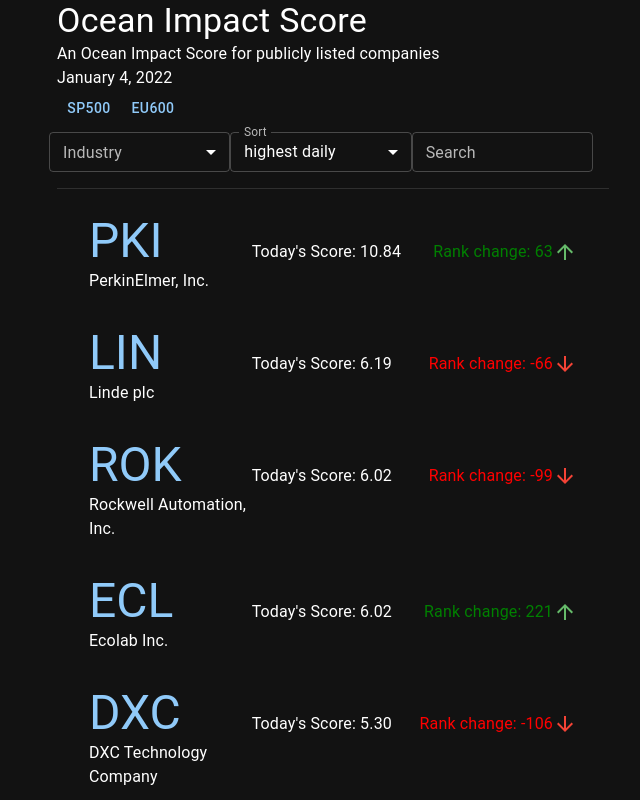
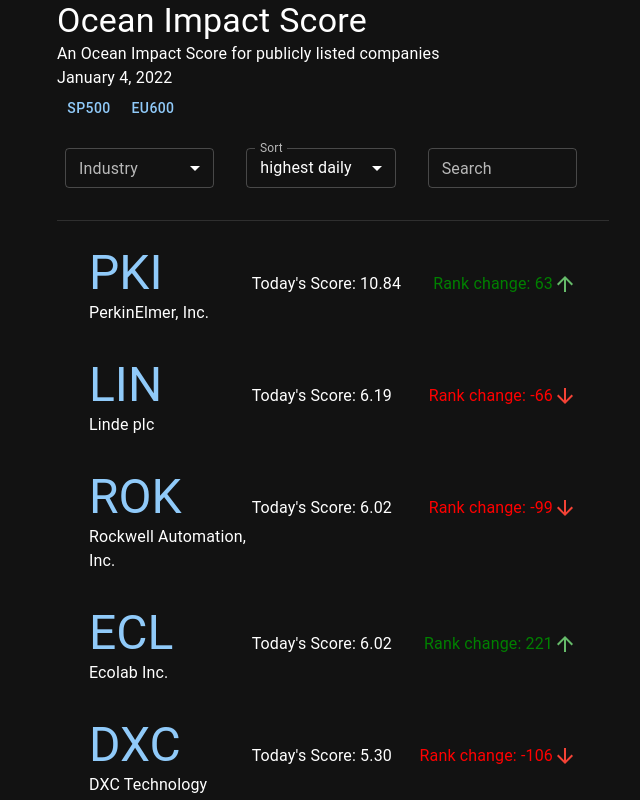
Before and after one commit to pbio/Ocean-Impact-Score, a Next.js app: page / in a window 1280 px wide. Shown: the top 800 px of the page, without its empty margins (307-947 px from the left). Built offline with nearby package versions, Linux system fonts and the light colour scheme.

Commit message:
added spacing between list search/sort

```diff
--- a/components/score-list.tsx
+++ b/components/score-list.tsx
@@ -13,14 +13,21 @@
 import MenuItem from '@mui/material/MenuItem';
 import FormControl from '@mui/material/FormControl';
 import Select, { SelectChangeEvent } from '@mui/material/Select';
+import styled from '@mui/system/styled';
 
 import ScoreDialog from './score-dialog';
 import ScoreListItem from './score-list-item';
 import IndustrySelector from './industry-selector'
+
 interface CustomPageProps {
   scoresList: any,
   addInfo: any
 }
+
+const Item = styled('div')(({ theme }) => ({
+  //padding: theme.spacing(1),
+  //textAlign: 'center'
+}));
 
 export default function ScoreList({ scoresList, addInfo, pageProps }: AppProps & CustomPageProps) {
     //Handle the opening and closing of the dialog
@@ -29,8 +36,6 @@
     const [searchTerm, setSearch] = React.useState("");
     const [industry, setIndustry] = React.useState("");
     const [sort, setSort] = React.useState<string | number>(1);
-
-
 
     //handle Sort type
     switch(sort){
@@ -107,13 +112,16 @@
           justifyContent="space-between"
           alignItems="baseline"
         >
-            <Grid md={4} xs={6} spacing={3}>
+          <Grid md={4} xs={6} spacing={3} sx={{ p: 2 }} >
+            <Item>
             <IndustrySelector
               selectedIndustry={industry}
               setIndustry={setIndustry}
               {...pageProps} />
+            </Item>
             </Grid>
-            <Grid md={4} xs={6} spacing={3}>
+            <Grid md={4} xs={6} spacing={3} sx={{ p: 2 }} >
+            <Item>
             <FormControl fullWidth size="small">
                 <InputLabel id="demo-simple-select-label">Sort</InputLabel>
                 <Select
@@ -144,14 +152,19 @@
                     </MenuItem>
                 </Select>
             </FormControl>
+            </Item>
             </Grid>
-            <Grid md={4} xs={12} spacing={3}>
+            <Grid
+              md={4} xs={12}
+              spacing={3} sx={{ p: 2 }} >
+              <Item>
               <TextField
                 variant="outlined"
                 label="Search"
                 onChange={event => setSearch(event.target.value)}
                 size="small"
                 />
+                </Item>
             </Grid>
           </Grid>
           </ListItem>
@@ -162,7 +175,6 @@
         <List>
           { myScores }
         </List>
-
       </nav>
       <ScoreDialog
           ticker={selectedCompany.ticker}
```
Lines whose indentation alone changed are shown as unchanged.
